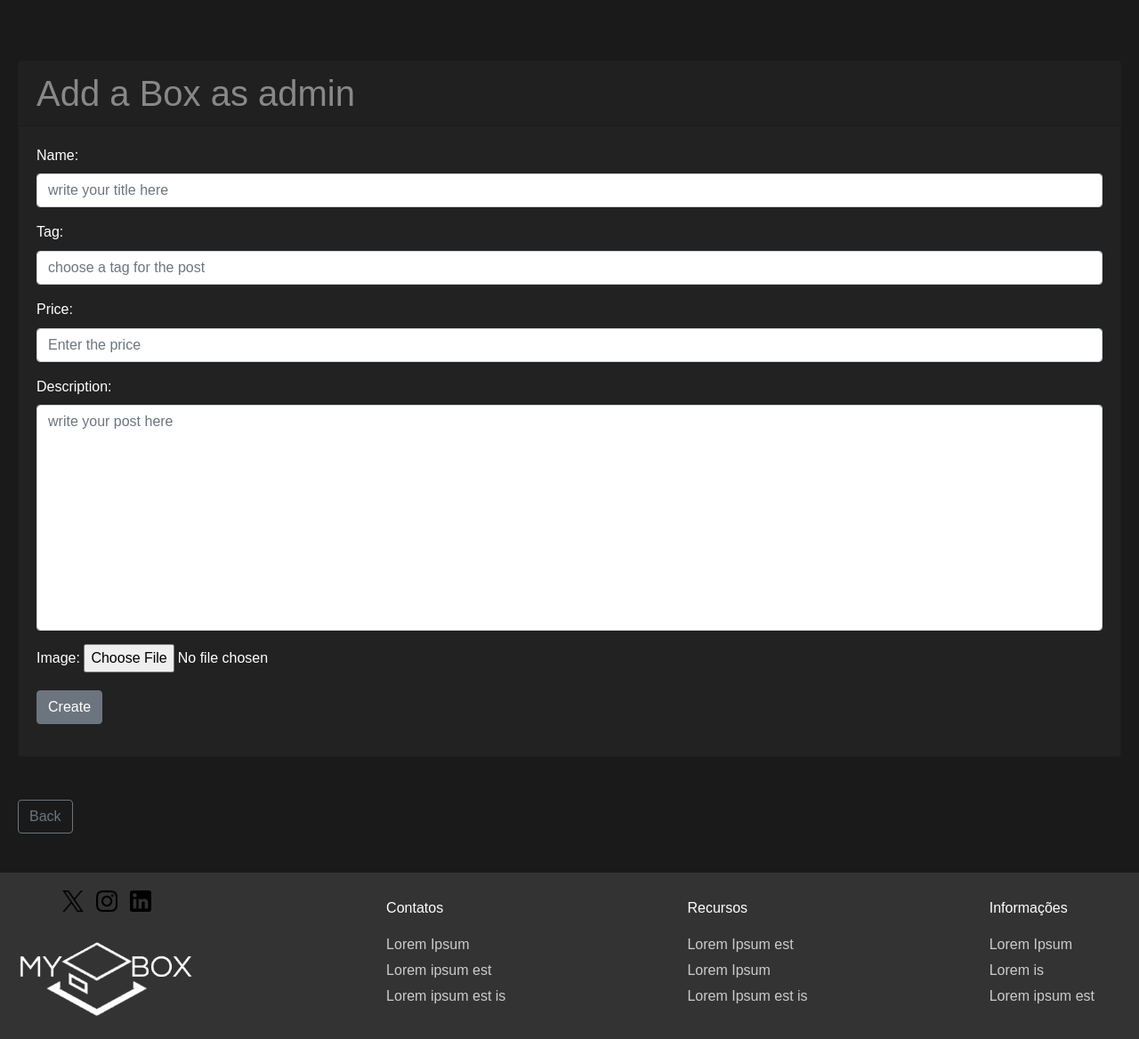
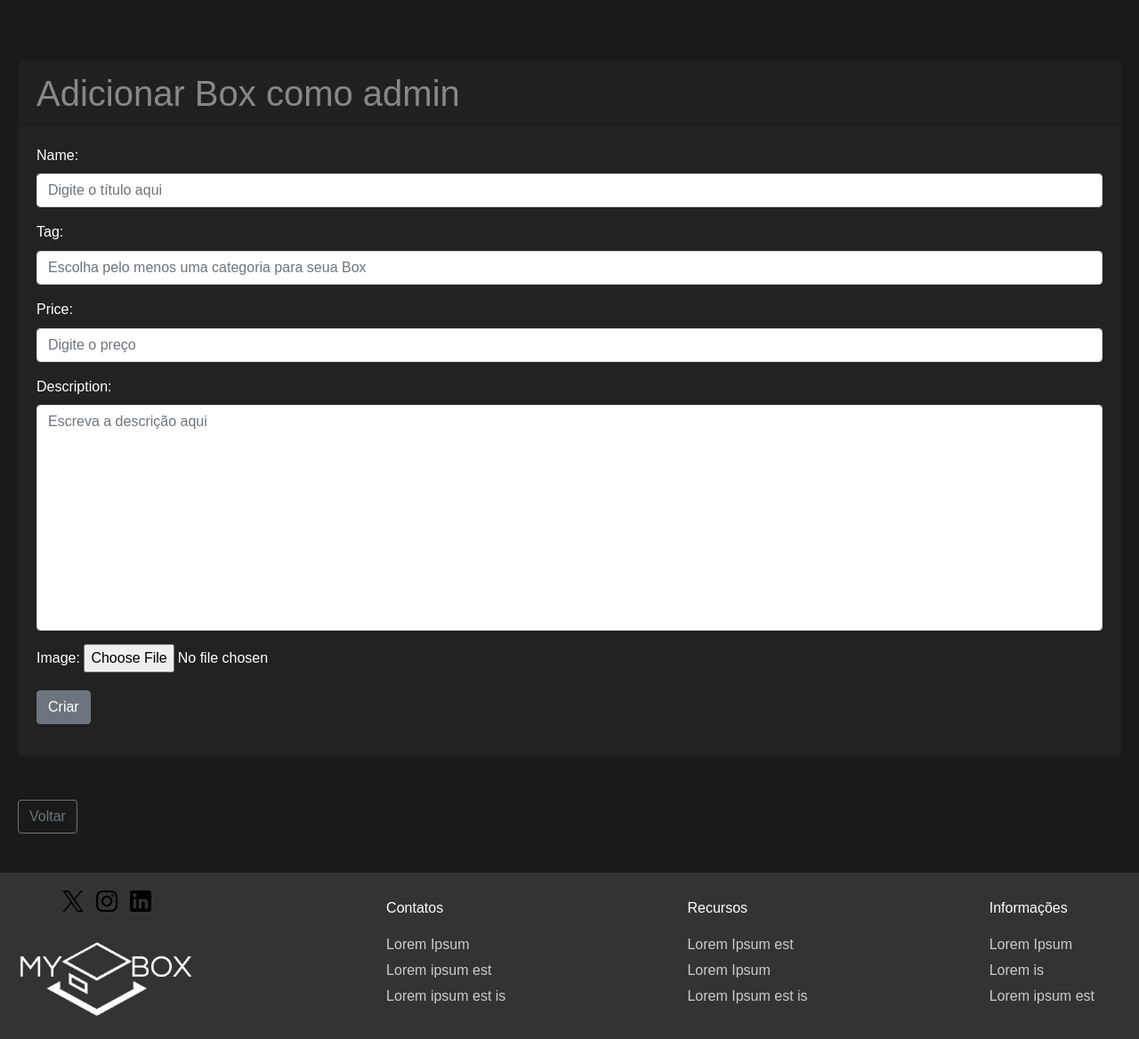
Before and after one commit to MatzkinGurza/PMR3304_MyBoxProject, a Django app: page /store/add_box/ in a window 1280 px wide. Shown: the part 66-1234 px from the top of the page at 89% size. Run offline with Django 5.2, Linux system fonts and the light colour scheme; a user stored in the database is signed in; data comes from the database, SQL or seed files in the repository; both versions use the stored data as it was after the commit; parts of the project's set-up code (start-up, migrations or seed data) failed here and were passed over.

Commit message:
implementar pagina de logout, perfis default para seller e buyer, adicionar boxes Teste

```diff
--- a/MyBox/MyBox/settings.py
+++ b/MyBox/MyBox/settings.py
@@ -133,3 +133,5 @@ DEFAULT_AUTO_FIELD = 'django.db.models.BigAutoField'
 # Configuração para uploads de mídia
 MEDIA_URL = '/media/'
 MEDIA_ROOT = os.path.join(BASE_DIR, 'media')
+
+LOGOUT_REDIRECT_URL = 'home:home'  # Garantir que o redirecionamento seja para 'home:home' após o logout
--- a/MyBox/store/forms.py
+++ b/MyBox/store/forms.py
@@ -20,13 +20,14 @@ class BoxForm(forms.ModelForm):
                   'price',
                   'description' )
         widgets = {
-            'name': forms.TextInput(attrs={'class': 'form-control','placeholder':'write your title here'}),
-            'tag': forms.TextInput(attrs={'class': 'form-control', 'placeholder':'choose a tag for the post'}),
+            'name': forms.TextInput(attrs={'class': 'form-control','placeholder':'Digite o título aqui'}),
+            'tag': forms.TextInput(attrs={'class': 'form-control', 'placeholder':'Escolha pelo menos uma categoria para seua Box'}),
             'seller': forms.TextInput(attrs={'class': 'form-control', 'value':'', 'id':'authorID', 'type': 'hidden'}),
-            'price': forms.NumberInput(attrs={'class': 'form-control', 'placeholder': 'Enter the price'}),
-            'description': forms.Textarea(attrs={'class': 'form-control','placeholder':'write your post here'})
+            'price': forms.NumberInput(attrs={'class': 'form-control', 'placeholder': 'Digite o preço'}),
+            'description': forms.Textarea(attrs={'class': 'form-control','placeholder':'Escreva a descrição aqui'})
         }
 
+# Esse abaixo NÃO está sendo usado
 class BoxFormUpdate(forms.ModelForm):
     image = forms.ImageField(required=False)  # campo para upload de imagem
 
@@ -42,5 +43,5 @@ class BoxFormUpdate(forms.ModelForm):
             'tag': forms.TextInput(attrs={'class': 'form-control', 'placeholder':'choose a tag for the post'}),
             'seller': forms.TextInput(attrs={'class': 'form-control', 'value':'', 'id':'authorID', 'type': 'hidden'}),
             'price': forms.NumberInput(attrs={'class': 'form-control', 'placeholder': 'Enter the price'}),
-            'description': forms.Textarea(attrs={'class': 'form-control','placeholder':'write your post here'})
+            'description': forms.Textarea(attrs={'class': 'form-control','placeholder':'Escreva a descrição aqui'})
         }
--- a/MyBox/store/templates/store/add_box.html
+++ b/MyBox/store/templates/store/add_box.html
@@ -1,5 +1,5 @@
 {% extends 'base.html' %}
-{% block title %}Blog - add box{% endblock %}
+{% block title %}MyBox - adicionar caixa{% endblock %}
 
 {% block content %}
 
@@ -7,14 +7,14 @@
 <br/>
 <br/>
 <div class="card" style="background-color: #222; width: 100%;">
-    <h1 class="card-header">Add a Box as {{user.username}}</h1>
+    <h1 class="card-header">Adicionar Box como {{user.username}}</h1>
     <div class="card-body">
         <div class="form-group">
             <form method="POST" enctype="multipart/form-data">
                 {% csrf_token %}
                 {{ form.media }}
                 {{ form.as_p }}
-                <button class="btn btn-secondary">Create</button>
+                <button class="btn btn-secondary">Criar</button>
             </form>
         </div>
 
@@ -27,11 +27,11 @@
 <br/>
 <br/>
 {% else %}
-<h2> You need to be logged in to do this</h2>
+<h2> Você precisa estar logado para adicionar uma Box</h2>
 
 {% endif %}
 
-<a class="btn btn-outline-secondary" href="{% url 'home:home' %}">Back</a>
+<a class="btn btn-outline-secondary" href="{% url 'home:home' %}">Voltar</a>
 <br/>
 <br/>
 
--- a/MyBox/templates/base.html
+++ b/MyBox/templates/base.html
@@ -51,10 +51,9 @@
             <!-- Botões de Entrar e Inscrever -->
             <div class="auth-buttons">
                 {% if user.is_authenticated %}
-                    <form method="post" action="{% url 'logout' %}" style="display: inline;">
-                        {% csrf_token %}
-                        <button type="submit" class="logout-button">Logout</button>
-                    </form>
+                    <a href="{% url 'users:logout' %}">
+                        <button class="logout-button">Logout</button>
+                    </a>
                 {% else %}
                     <button onclick="window.location.href='{% url 'users:login' %}'">Entrar</button>
                     <button onclick="window.location.href='{% url 'users:register' %}'">Inscrever</button>
@@ -64,7 +63,7 @@
             <!-- Ícone do Perfil do Usuário -->
             <div class="user-icon">
                 {% if user.is_authenticated %}
-                    <a href="{% if user.profile.is_seller %}{% url 'store:store_page' user.profile.id %}{% else %}{% url 'home' %}{% endif %}">
+                    <a href="{% if user.profile.is_seller %}{% url 'store:store_page' user.profile.id %}{% else %}{% url 'home:home' %}{% endif %}">
                         <span>User</span>
                     </a>
                 {% else %}
--- a/MyBox/users/templates/users/login.html
+++ b/MyBox/users/templates/users/login.html
@@ -7,6 +7,9 @@
     <h2>Entrar</h2>
     <form method="post">
         {% csrf_token %}
+        {% for message in messages %}
+            <p>{{ message }}</p>
+        {% endfor %}
         <label for="username">Usuário ou Email</label>
         <input type="text" id="username" name="username" placeholder="Digite seu usuário ou email" required>
 
--- a/MyBox/users/templates/users/register.html
+++ b/MyBox/users/templates/users/register.html
@@ -15,6 +15,11 @@
     <!-- Formulário de Registro para Vendedor -->
     <form method="post" enctype="multipart/form-data">
         {% csrf_token %}
+
+        <!-- exibir as mensagens de erro e sucesso -->
+        {% for message in messages %}
+            <p>{{ message }}</p>
+        {% endfor %}
 
         <!-- Formulário do Vendedor -->
         <div class="form-section" id="seller-form">
--- a/MyBox/users/urls.py
+++ b/MyBox/users/urls.py
@@ -1,11 +1,10 @@
 from django.urls import path
 from . import views
-from django.contrib.auth.views import LogoutView
 
 app_name = 'users'
 
 urlpatterns = [
     path('login/', views.login_view, name='login'),
     path('register/', views.register_view, name='register'),
-    path('logout/', LogoutView.as_view(next_page='/'), name='logout'),
+    path('logout/', views.logout_view, name='logout'),
 ]
```
Also changed, not shown: MyBox/users/templates/users/logout.html (added, +16 -0 lines), MyBox/users/views.py (+24 -15 lines), MyBox/db.sqlite3, 1 other file.
